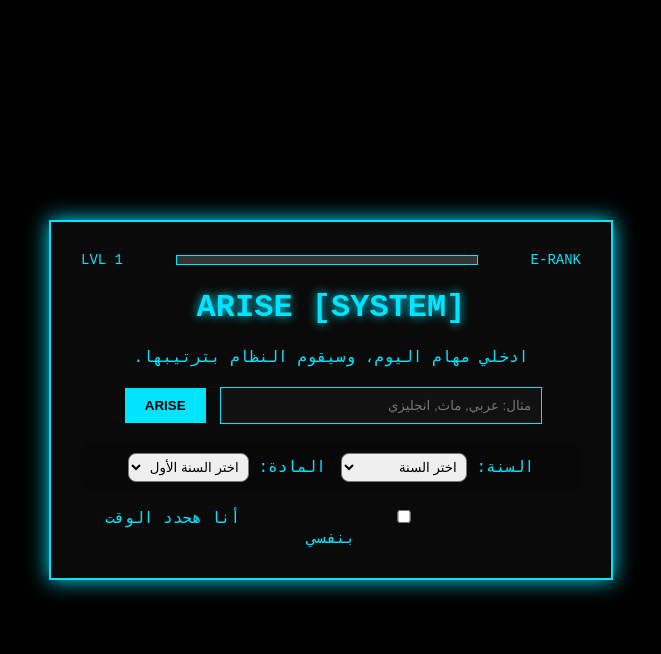
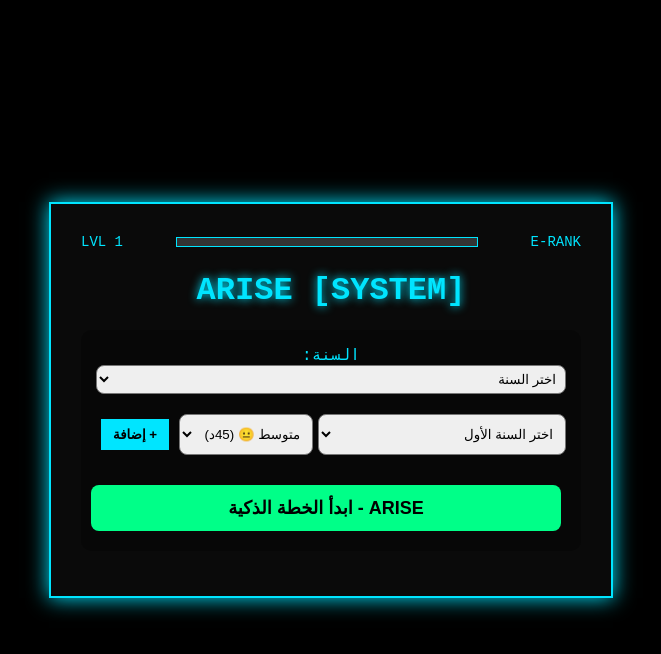
Before and after one commit to hackeregypt664-spec/-ARISE-system, a Flask app: page / in a window 1280 px wide. Shown: the top 654 px of the page, without its empty margins (309-970 px from the left). Run offline with Flask 3, Linux system fonts and the light colour scheme.

Commit message:
final fix for vercel

```diff
--- a/static/script.js
+++ b/static/script.js
@@ -1,27 +1,12 @@
-let quests = [];
+let quests = []; // هيبقى array of objects {name, time}
 let currentIndex = 0;
 let timeLeft = 0;
 let timerInterval = null;
 let level = localStorage.getItem('lvl')? parseInt(localStorage.getItem('lvl')) : 1;
 let exp = localStorage.getItem('exp')? parseInt(localStorage.getItem('exp')) : 0;
+let smartQuests = [];
 
-window.onload = () => {
-    updateUI();
-    typeWriter("ادخلي مهام اليوم، وسيقوم النظام بترتيبها.", "system-msg");
-}
-
-function typeWriter(text, elementId, speed=40){
-    let i=0;
-    document.getElementById(elementId).innerHTML="";
-    function typing(){
-        if(i<text.length){
-            document.getElementById(elementId).innerHTML+=text.charAt(i);
-            i++;
-            setTimeout(typing, speed);
-        }
-    }
-    typing();
-}
+window.onload = () => { updateUI(); }
 
 function updateUI(){
     document.getElementById('level').innerText = `LVL ${level}`;
@@ -30,128 +15,97 @@ function updateUI(){
     document.getElementById('rank').innerText = ranks[Math.floor(level/5)] || "S-RANK";
 }
 
-function startSystem(){
-    const input=document.getElementById('taskInput').value;
-    if(!input.trim()) return;
-    document.getElementById('arise-sound').play().catch(()=>{});
-    quests=input.split(',').map(t=>t.trim()).filter(t=>t);
-    typeWriter(`[SYSTEM] تم رصد ${quests.length} مهمة. ابدأي.`, "system-msg");
-    let list=document.getElementById('quest-list');
-    list.innerHTML='';
-    quests.forEach((q,i)=>{
-        list.innerHTML+=`<div class="quest">[Quest ${i+1}] ${q}</div>`;
-    });
-    document.getElementById('input-area').classList.add('hidden');
-    currentIndex=0;
-    startQuest();
-}
-
-function startQuest(){
-    if(currentIndex>=quests.length){
-        exp+=25;
-        if(exp>=100){
-            level++; exp=0;
-            typeWriter(`[SYSTEM] LEVEL UP! انتي الآن LVL ${level}`, "system-msg");
-        } else {
-            typeWriter(`[SYSTEM] كل المهام اكتملت! +25 EXP`, "system-msg");
-        }
-        localStorage.setItem('lvl', level);
-        localStorage.setItem('exp', exp);
-        updateUI();
-        document.getElementById('timer-box').classList.add('hidden');
-        document.getElementById('input-area').classList.remove('hidden');
-        return;
-    }
-
-    document.getElementById('timer-box').classList.remove('hidden');
-    document.getElementById('current-task').innerText='مهمة: '+quests[currentIndex];
-
-    // التعديل هنا
-    const customCheck = document.getElementById('customTimeCheck');
-    const customInput = document.getElementById('customTime');
-    let minutes = 25;
-
-    if(customCheck && customCheck.checked && customInput && customInput.value > 0){
-        minutes = parseInt(customInput.value);
-    } else {
-        minutes = currentIndex === 0 ? 25 : 45;
-    }
-
-    timeLeft = minutes * 60;
-
-    updateTimer();
-    clearInterval(timerInterval);
-    timerInterval=setInterval(()=>{
-        timeLeft--;
-        updateTimer();
-        if(timeLeft<=0){failQuest();}
-    },1000);
-}
-
-function updateTimer(){
-    let m=Math.floor(timeLeft/60);
-    let s=timeLeft%60;
-    document.getElementById('timer').innerText=`${m}:${s<10?'0'+s:s}`;
-}
-
-function completeQuest(){
-    clearInterval(timerInterval);
-    exp+=10;
-    if(exp>=100){level++; exp=0;}
-    localStorage.setItem('lvl', level);
-    localStorage.setItem('exp', exp);
-    updateUI();
-    document.getElementById('alarm').play().catch(()=>{});
-    currentIndex++;
-    startQuest();
-}
-
-function failQuest(){
-    clearInterval(timerInterval);
-    document.getElementById('timer-box').classList.add('hidden');
-    document.getElementById('penalty-box').classList.remove('hidden');
-}
-
-function closePenalty(){
-    document.getElementById('penalty-box').classList.add('hidden');
-    startQuest();
-}
-
-function toggleTime(){
-  let check = document.getElementById("customTimeCheck");
-  let div = document.getElementById("customTimeDiv");
-  if(check && div){
-      div.style.display = check.checked ? "block" : "none";
-  }
-}
-// مواد حسب السنة
+// === النظام الذكي ===
 const subjectsByYear = {
-    "اولى ابتدائي": ["عربي", "انجليزي", "رياضة", "دين"],
-    "تانية ابتدائي": ["عربي", "انجليزي", "رياضة", "دين"],
-    "تالتة ابتدائي": ["عربي", "انجليزي", "رياضة", "دين"],
-    "رابعة ابتدائي": ["عربي", "انجليزي", "رياضة", "علوم", "دراسات", "دين", "ICT"],
-    "خامسة ابتدائي": ["عربي", "انجليزي", "رياضة", "علوم", "دراسات", "دين", "ICT"],
-    "ساتة ابتدائي": ["عربي", "انجليزي", "رياضة", "علوم", "دراسات", "دين", "ICT"],
-    "اولى اعدادي": ["عربي", "انجليزي", "رياضة", "علوم", "دراسات", "دين"],
-    "تانية اعدادي": ["عربي", "انجليزي", "رياضة", "علوم", "دراسات", "دين"],
-    "تالتة اعدادي": ["عربي", "انجليزي", "رياضة", "علوم", "دراسات", "دين"],
-    "اولى ثانوي": ["عربي", "انجليزي", "رياضة", "فيزياء", "كيمياء", "احياء", "تاريخ", "جغرافيا", "فلسفة"],
-    "تانية ثانوي": ["عربي", "انجليزي", "فيزياء", "كيمياء", "احياء", "رياضة", "تاريخ", "جغرافيا"],
-    "تالتة ثانوي": ["عربي", "انجليزي", "فيزياء", "كيمياء", "احياء", "رياضة بحتة", "رياضة تطبيقية", "تاريخ", "جغرافيا", "فلسفة", "علم نفس"]
+    "اولى ابتدائي": ["عربي","انجليزي","رياضة","دين"],
+    "تانية ابتدائي": ["عربي","انجليزي","رياضة","دين"],
+    "تالتة ابتدائي": ["عربي","انجليزي","رياضة","دين"],
+    "رابعة ابتدائي": ["عربي","انجليزي","رياضة","علوم","دراسات","دين"],
+    "خامسة ابتدائي": ["عربي","انجليزي","رياضة","علوم","دراسات","دين"],
+    "ساتة ابتدائي": ["عربي","انجليزي","رياضة","علوم","دراسات","دين"],
+    "اولى اعدادي": ["عربي","انجليزي","رياضة","علوم","دراسات","دين"],
+    "تانية اعدادي": ["عربي","انجليزي","رياضة","علوم","دراسات","دين"],
+    "تالتة اعدادي": ["عربي","انجليزي","رياضة","علوم","دراسات","دين"],
+    "اولى ثانوي": ["عربي","انجليزي","رياضة","فيزياء","كيمياء","احياء","تاريخ","جغرافيا","فلسفة"],
+    "تانية ثانوي": ["عربي","انجليزي","فيزياء","كيمياء","احياء","رياضة","تاريخ","جغرافيا"],
+    "تالتة ثانوي": ["عربي","انجليزي","فيزياء","كيمياء","احياء","تاريخ","جغرافيا","فلسفة"]
 };
 
 function updateSubjects(){
     const year = document.getElementById('year').value;
     const subjectSelect = document.getElementById('subject');
-
     subjectSelect.innerHTML = '<option value="">اختر المادة</option>';
-
     if(subjectsByYear[year]){
         subjectsByYear[year].forEach(sub => {
             let opt = document.createElement('option');
-            opt.value = sub;
-            opt.textContent = sub;
+            opt.value = sub; opt.textContent = sub;
             subjectSelect.appendChild(opt);
         });
     }
 }
+
+function addSmartQuest(){
+    const sub = document.getElementById('subject').value;
+    const diff = document.getElementById('difficulty').value;
+    if(!sub) return alert("اختار المادة الأول!");
+
+    let time = diff === 'easy' ? 25 : diff === 'medium' ? 45 : 60;
+    let diffText = diff === 'easy' ? 'سهل' : diff === 'medium' ? 'متوسط' : 'صعب';
+
+    smartQuests.push({name: sub, difficulty: diff, time: time, diffText: diffText});
+    renderSmartList();
+}
+
+function renderSmartList(){
+    const list = document.getElementById('smart-list');
+    list.innerHTML = '';
+    // ترتيب حسب الصعوبة: الصعب الأول
+    let sorted = [...smartQuests].sort((a,b) => b.time - a.time);
+    sorted.forEach((q,i) => {
+        list.innerHTML += `<div style="background:rgba(255,255,255,0.1); padding:8px; margin:5px 0; border-radius:5px; display:flex; justify-content:space-between;">
+            <span>${i+1}. ${q.name} - ${q.diffText} (${q.time}د)</span>
+            <span onclick="removeQuest(${smartQuests.indexOf(q)})" style="cursor:pointer; color:red;">❌</span>
+        </div>`;
+    });
+}
+
+function removeQuest(index){ smartQuests.splice(index,1); renderSmartList(); }
+
+function startSmartSystem(){
+    if(smartQuests.length === 0) return alert("ضيف مادة واحدة على الأقل!");
+    document.getElementById('arise-sound').play().catch(()=>{});
+    // رتبهم: الصعب الأول
+    quests = [...smartQuests].sort((a,b) => b.time - a.time);
+
+    let totalTime = quests.reduce((sum,q)=> sum+q.time, 0);
+    document.getElementById('system-msg').innerText = `[SYSTEM] تم إنشاء خطة ذكية: ${quests.length} مواد، إجمالي ${totalTime} دقيقة. نبدأ بالأصعب!`;
+
+    let list=document.getElementById('quest-list'); list.innerHTML='';
+    quests.forEach((q,i)=>{list.innerHTML+=`<div class="quest">[Quest ${i+1}] ${q.name} [${q.diffText}] - ${q.time}د</div>`;});
+
+    document.getElementById('smart-setup').classList.add('hidden');
+    currentIndex=0; startQuest();
+}
+
+function startQuest(){
+    if(currentIndex>=quests.length){
+        exp+=25; if(exp>=100){level++; exp=0;}
+        localStorage.setItem('lvl', level); localStorage.setItem('exp', exp); updateUI();
+        document.getElementById('timer-box').classList.add('hidden');
+        document.getElementById('smart-setup').classList.remove('hidden');
+        document.getElementById('system-msg').innerText = `[SYSTEM] عاش! خلصت كل الخطة! +25 EXP`;
+        smartQuests = []; renderSmartList(); document.getElementById('quest-list').innerHTML='';
+        return;
+    }
+    document.getElementById('timer-box').classList.remove('hidden');
+    document.getElementById('current-task').innerText = `مهمة: ${quests[currentIndex].name} [${quests[currentIndex].diffText}]`;
+    document.getElementById('time-info').innerText = `وقت المهمة: ${quests[currentIndex].time} دقيقة`;
+    timeLeft = quests[currentIndex].time * 60;
+    updateTimer(); clearInterval(timerInterval);
+    timerInterval=setInterval(()=>{timeLeft--;updateTimer();if(timeLeft<=0){failQuest();}},1000);
+}
+
+function updateTimer(){ let m=Math.floor(timeLeft/60); let s=timeLeft%60; document.getElementById('timer').innerText=`${m}:${s<10?'0'+s:s}`; }
+function completeQuest(){ clearInterval(timerInterval); exp+=10; if(exp>=100){level++; exp=0;} localStorage.setItem('lvl', level); localStorage.setItem('exp', exp); updateUI(); document.getElementById('alarm').play().catch(()=>{}); currentIndex++; startQuest(); }
+function failQuest(){ clearInterval(timerInterval); document.getElementById('timer-box').classList.add('hidden'); document.getElementById('penalty-box').classList.remove('hidden'); }
+function closePenalty(){ document.getElementById('penalty-box').classList.add('hidden'); startQuest(); }
--- a/templates/index.html
+++ b/templates/index.html
@@ -14,73 +14,60 @@
             <span id="level">LVL 1</span>
         </div>
 
-        <h1 id="main-title">[SYSTEM] ARISE</h1>
+        <h1>[SYSTEM] ARISE</h1>
         <p id="system-msg"></p>
 
-        <div class="input-area" id="input-area">
-            <input type="text" id="taskInput" placeholder="مثال: عربي, ماث, انجليزي">
-            <button onclick="startSystem()">ARISE</button>
-        </div>
-
-        <!-- === هنا مكان الاضافة === -->
-        <div style="margin: 15px 0; display: flex; gap: 15px; justify-content: center; flex-wrap: wrap; background: rgba(0,0,0,0.2); padding: 10px; border-radius: 10px;">
-
+        <!-- النظام الذكي الجديد -->
+        <div id="smart-setup" style="background: rgba(0,0,0,0.3); padding: 15px; border-radius: 10px; margin: 15px 0;">
             <label>السنة:
-                <select id="year" onchange="updateSubjects()" style="padding:5px; border-radius:8px;">
+                <select id="year" onchange="updateSubjects()" style="padding:5px; border-radius:8px; width:100%; margin-bottom:10px;">
                     <option value="">اختر السنة</option>
-                    <optgroup label="ابتدائي">
                     <option value="اولى ابتدائي">اولى ابتدائي</option>
                     <option value="تانية ابتدائي">تانية ابتدائي</option>
                     <option value="تالتة ابتدائي">تالتة ابتدائي</option>
                     <option value="رابعة ابتدائي">رابعة ابتدائي</option>
                     <option value="خامسة ابتدائي">خامسة ابتدائي</option>
                     <option value="ساتة ابتدائي">ساتة ابتدائي</option>
-                    </optgroup>
-                    <optgroup label="اعدادي">
                     <option value="اولى اعدادي">اولى اعدادي</option>
                     <option value="تانية اعدادي">تانية اعدادي</option>
                     <option value="تالتة اعدادي">تالتة اعدادي</option>
-                    </optgroup>
-                    <optgroup label="ثانوي">
                     <option value="اولى ثانوي">اولى ثانوي</option>
                     <option value="تانية ثانوي">تانية ثانوي</option>
                     <option value="تالتة ثانوي">تالتة ثانوي</option>
-                    </optgroup>
                 </select>
             </label>
 
-            <label>المادة:
-                <select id="subject" style="padding:5px; border-radius:8px;">
+            <div style="display:flex; gap:5px; margin-top:10px;">
+                <select id="subject" style="flex:1; padding:8px; border-radius:8px;">
                     <option value="">اختر السنة الأول</option>
                 </select>
-            </label>
-
+                <select id="difficulty" style="padding:8px; border-radius:8px;">
+                    <option value="easy">سهل 😴 (25د)</option>
+                    <option value="medium" selected>متوسط 😐 (45د)</option>
+                    <option value="hard">صعب 🔥 (60د)</option>
+                </select>
+                <button onclick="addSmartQuest()" style="padding:8px 12px;">+ إضافة</button>
             </div>
 
-        <div style="margin-top:10px;">
-            <input type="checkbox" id="customTimeCheck" onchange="toggleTime()"> أنا هحدد الوقت بنفسي
-            <div id="customTimeDiv" style="display:none; margin-top:10px;">
-              حدد الوقت (بالدقايق): <input type="number" id="customTime" placeholder="60">
+            <div id="smart-list" style="margin-top:15px; text-align:right;"></div>
+
+            <button onclick="startSmartSystem()" style="width:100%; margin-top:15px; padding:12px; background:#00ff88; border:none; border-radius:8px; font-weight:bold; font-size:18px;">ARISE - ابدأ الخطة الذكية</button>
         </div>
-        </div>
-        <!-- === نهاية الاضافة === -->
 
         <div id="quest-list"></div>
-
         <div id="timer-box" class="hidden">
             <h2 id="current-task">...</h2>
             <div id="timer">30:00</div>
+            <div id="time-info" style="font-size:14px; opacity:0.7;"></div>
             <button onclick="completeQuest()">تمت المهمة ✓</button>
             <button onclick="failQuest()" class="fail-btn">فشل</button>
         </div>
-
         <div id="penalty-box" class="hidden penalty">
             <h1>⚠ [PENALTY QUEST] ⚠</h1>
-            <p>لقد فشلت في إكمال المهمة! عقابك: 10 ضغط الآن!</p>
+            <p>فشلت! عقابك: 20 ضغط!</p>
             <button onclick="closePenalty()">تم العقاب</button>
         </div>
     </div>
-
     <audio id="alarm" src="https://actions.google.com/sounds/v1/alarms/beep_short.ogg"></audio>
     <audio id="arise-sound" src="https://cdn.pixabay.com/audio/2022/03/24/audio_4d9c8d0e7a.mp3"></audio>
     <script src="{{ url_for('static', filename='script.js') }}"></script>
```
Lines whose indentation alone changed are shown as unchanged.
